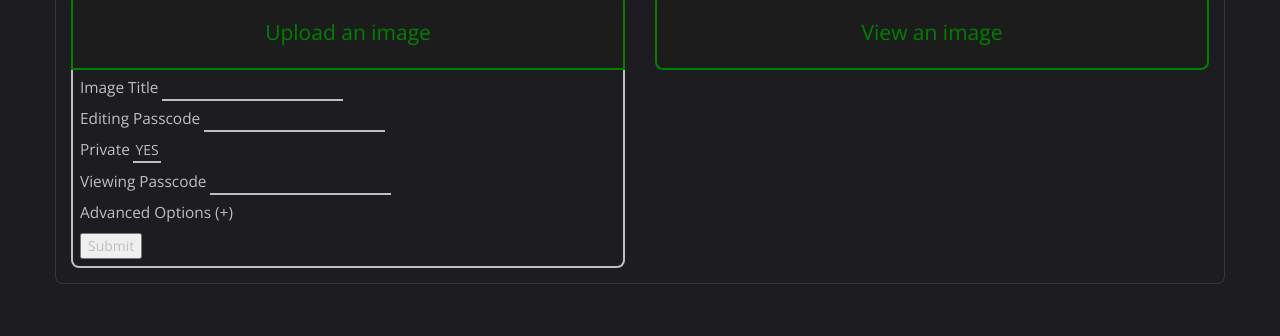
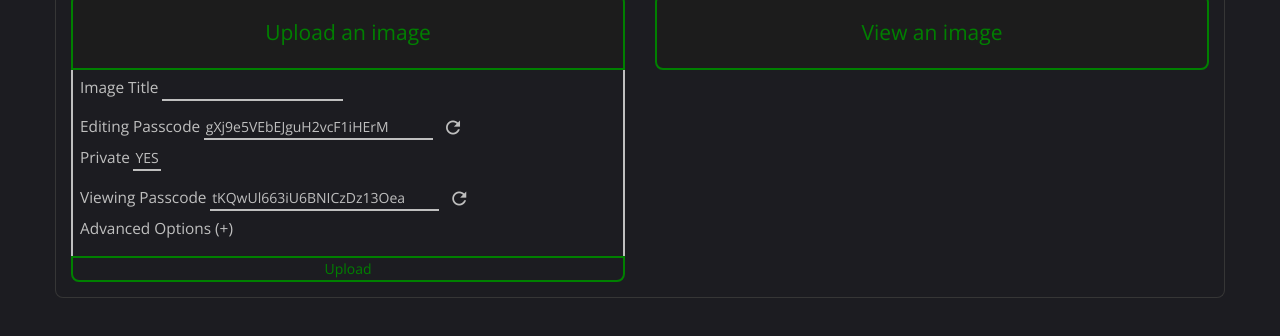
Before and after one commit to jshepherd01/prog_black_term1_proj, a website: page static/index.html in a window 1280 px wide. Both pictures are taken after a click on the button "Upload an image". Shown: the part 322-658 px from the top of the page. Drawn offline with nearby package versions, Linux system fonts and the light colour scheme.

Commit message:
More frontend progress, add passcode generation

```diff
--- a/static/css/stylesheet.css
+++ b/static/css/stylesheet.css
@@ -64,20 +64,24 @@ p {
     background-color: green;
 }
 
-.drop-btn:focus, input:focus {
+button:focus, input:focus {
     outline: none;
 }
 
 .drop-frm {
-    border: 2px solid #bfbfbf;
-    border-top-width: 0;
-    padding: 0.5em;
-    border-radius: 0 0 8px 8px;
+    border: none;
+    padding: 0;
     display: none;
 }
 
 .drop-frm-open {
     display: block;
+}
+
+.drop-frm-fields {
+    padding: 0.5em;
+    border: 2px solid #bfbfbf;
+    border-width: 0 2px;
 }
 
 .frm-field {
@@ -103,6 +107,35 @@ input[type="checkbox"] {
     display: none;
 }
 
+input[type="submit"] {
+    background-color: inherit;
+    color: green;
+    border: 2px solid green;
+    border-radius: 0 0 8px 8px;
+    width: 100%;
+}
+
+input[type="submit"]:hover {
+    color: white;
+    background-color: green;
+}
+
+.refresh-btn {
+    background-color: inherit;
+    border: none;
+    color: #bfbfbf;
+    font-size: 1.5em;
+}
+
+.material-icons {
+    font-size: inherit;
+    vertical-align: text-bottom;
+}
+
+.refresh-btn:hover {
+    color: green;
+}
+
 .toggle-word {
     display: inline-block;
     background-color: inherit;
--- a/static/index.html
+++ b/static/index.html
@@ -7,6 +7,9 @@
 
         <!-- Bootstrap css -->
         <link rel="stylesheet" href="https://maxcdn.bootstrapcdn.com/bootstrap/3.3.7/css/bootstrap.min.css" integrity="sha384-BVYiiSIFeK1dGmJRAkycuHAHRg32OmUcww7on3RYdg4Va+PmSTsz/K68vbdEjh4u" crossorigin="anonymous">
+
+        <!-- Google Material Icons -->
+        <link href="https://fonts.googleapis.com/icon?family=Material+Icons" rel="stylesheet">
 
         <!-- CSS -->
         <link rel="stylesheet" href="css/stylesheet.css">
@@ -25,22 +28,38 @@
                         <div class='col-md-6'>
                             <button class="drop-btn" id="drop-upload">Upload an image</button>
                             <form class="drop-frm" id="frm-upload">
-                                <span class="frm-field">Image Title</span> <input name='title' type='text' id='upload-title'><br>
-                                <span class="frm-field">Editing Passcode</span> <input name='edit-pass' type='text' id='upload-edit-pass'><br>
-                                <span class="frm-field">Private</span> <input name='priv' checked type='checkbox' id='upload-priv'><span class='toggle-word' id='upload-priv-tog'>YES</span><br>
-                                <div id='upload-view-pass-container'>
-                                    <span class="frm-field">Viewing Passcode</span> <input name='view-pass' type='text' id='upload-view-pass'><br>
+                                <div class="drop-frm-fields">
+                                    <span class="frm-field">Image Title</span>
+                                        <input name='title' type='text' id='upload-title'><br>
+                                    <span class="frm-field">Editing Passcode</span>
+                                        <input size="26" name='edit-pass' type='text' id='upload-edit-pass' readonly>
+                                        <button class='refresh-btn' id='upload-edit-pass-refresh'>
+                                            <i class="material-icons">refresh</i>
+                                        </button><br>
+                                    <span class="frm-field">Private</span>
+                                        <input name='priv' checked type='checkbox' id='upload-priv'><span class='toggle-word' id='upload-priv-tog'>YES</span><br>
+                                    <div id='upload-view-pass-container'>
+                                        <span class="frm-field">Viewing Passcode</span>
+                                            <input size="26" name='view-pass' type='text' id='upload-view-pass' readonly>
+                                            <button class='refresh-btn' id='upload-view-pass-refresh'>
+                                                <i class="material-icons">refresh</i>
+                                            </button><br>
+                                    </div>
+                                    <span class="frm-field">Advanced Options (+)</span><br>
                                 </div>
-                                <span class="frm-field">Advanced Options (+)</span><br>
-                                <input type='submit' id='upload-submit'>
+                                <input type='submit' value='Upload' id='upload-submit'>
                             </form>
                         </div>
                         <div class='col-md-6'>
                             <button class="drop-btn" id="drop-view">View an image</button>
                             <form class="drop-frm" id="frm-view">
-                                Image ID: <input name='id' type='text'><br>
-                                Passcode: <input name='view-pass' type='text'><br>
-                                <input type='submit'>
+                                <div class="drop-frm-fields">
+                                    <span class="frm-field">Image ID</span>
+                                        <input name='id' type='text' id='view-id'><br>
+                                    <span class="frm-field">Passcode</span>
+                                        <input size="26" name='view-pass' type='text' id='view-view-pass'><br>
+                                </div>
+                                <input type='submit' value='View' id='view-submit'>
                             </form>
                         </div>
                     </div>
--- a/static/js/client.js
+++ b/static/js/client.js
@@ -1,3 +1,16 @@
+/* function definitions */
+function genPass() {
+    /* Generate a cryptographically random passcode */
+
+    // get 18 random numerical values
+    let buf = new Uint8Array(18);
+    window.crypto.getRandomValues(buf);
+
+    // convert the values to base64 ([a-zA-Z0-9+/])
+    return btoa(String.fromCharCode.apply(null,buf));
+}
+
+
 /* element references */
 const dropUpload = document.getElementById('drop-upload');
 const dropView = document.getElementById('drop-view');
@@ -6,6 +19,10 @@ const frmView = document.getElementById('frm-view');
 const toggleUploadPriv = document.getElementById('upload-priv-tog');
 const checkUploadPriv = document.getElementById('upload-priv');
 const containerUploadViewPass = document.getElementById('upload-view-pass-container');
+const inputUploadEditPass = document.getElementById('upload-edit-pass');
+const inputUploadViewPass = document.getElementById('upload-view-pass');
+const refreshUploadEditPass = document.getElementById('upload-edit-pass-refresh');
+const refreshUploadViewPass = document.getElementById('upload-view-pass-refresh');
 
 /* add event handlers */
 dropUpload.addEventListener('click', (event) => {
@@ -39,3 +56,19 @@ toggleUploadPriv.addEventListener('click', (event) => {
         containerUploadViewPass.classList.remove('hide');
     }
 })
+
+refreshUploadEditPass.addEventListener('click', (event) => {
+    event.preventDefault();
+    inputUploadEditPass.value = genPass();
+})
+
+refreshUploadViewPass.addEventListener('click', (event) => {
+    event.preventDefault();
+    inputUploadViewPass.value = genPass();
+})
+
+/* load event */
+window.addEventListener('load', (event) => {
+    inputUploadEditPass.value = genPass();
+    inputUploadViewPass.value = genPass();
+})
```
Also changed, not shown: TODO.md (+2 -2 lines).
